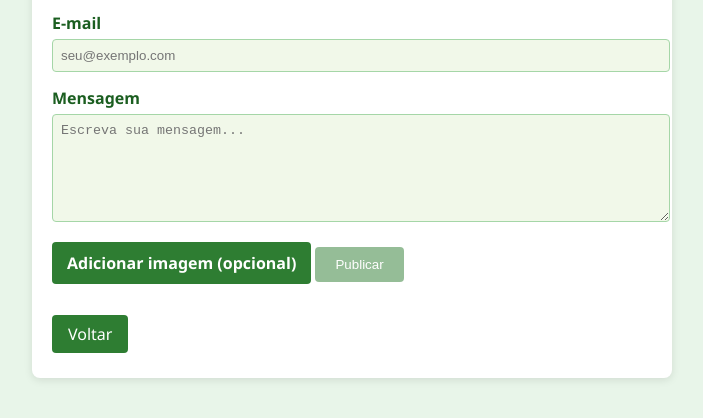
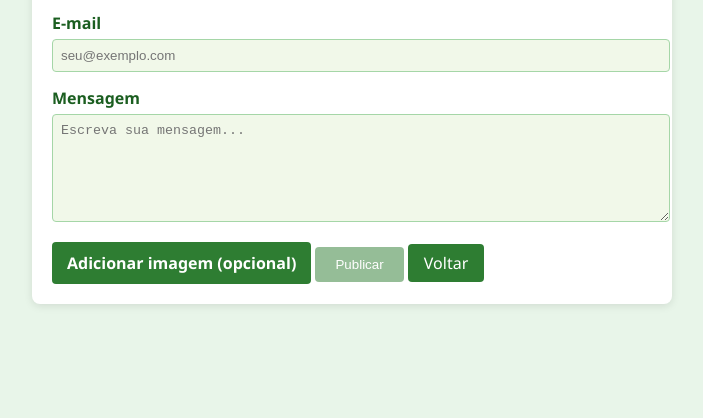
Before and after one commit to jeffe499/Festejando-do-campo-cidade, a plain HTML site: page publicar.html in a window 1280 px wide. Shown: the part 274-692 px from the top of the page, without its empty margins (288-991 px from the left). Drawn offline with Linux system fonts and the light colour scheme.

Commit message:
senhor me ajuda

```diff
--- a/publicar.html
+++ b/publicar.html
@@ -31,9 +31,9 @@
 
       <button type="submit" id="publishBtn" disabled>Publicar </a></button>
 
-      <h1>
+      <a>
         <a href="comentarios.html" class="button-voltar">Voltar</a>
-      </h1>
+      </a>
     </form>
   </div>
 
```
